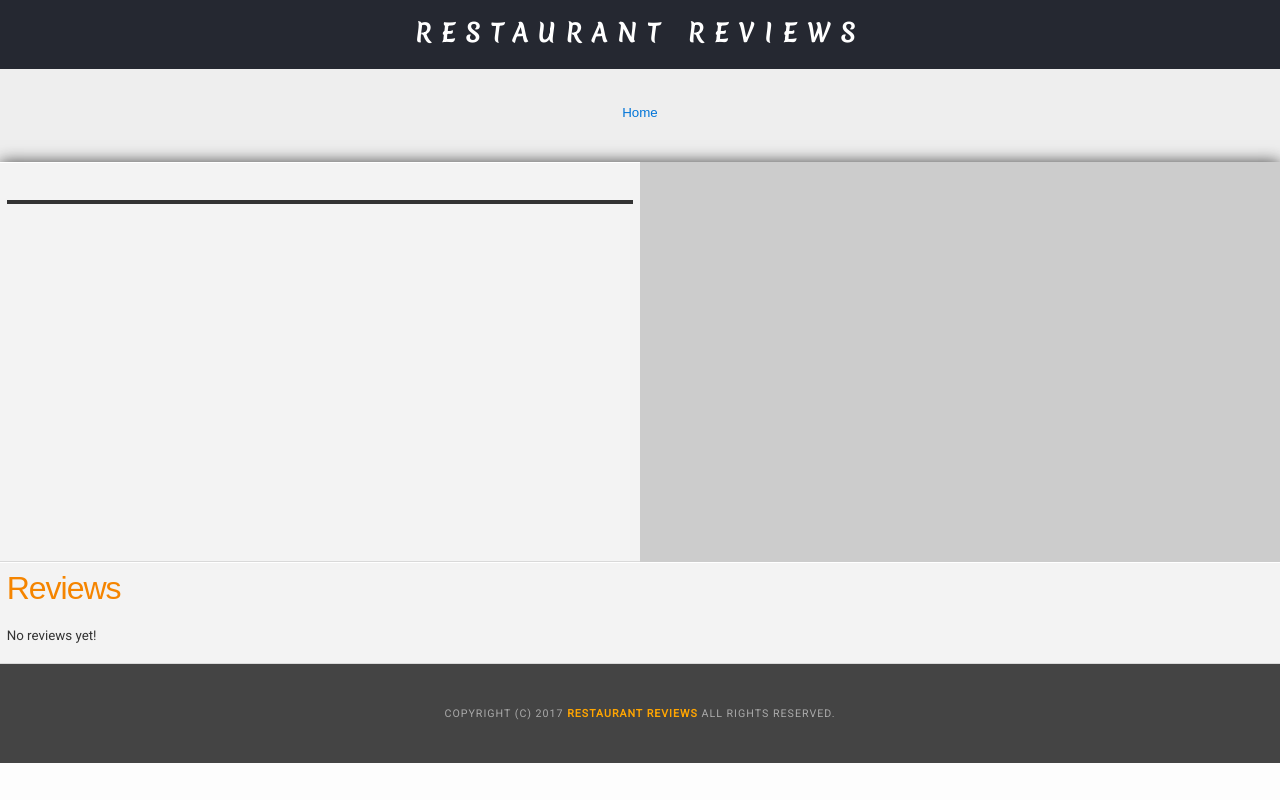
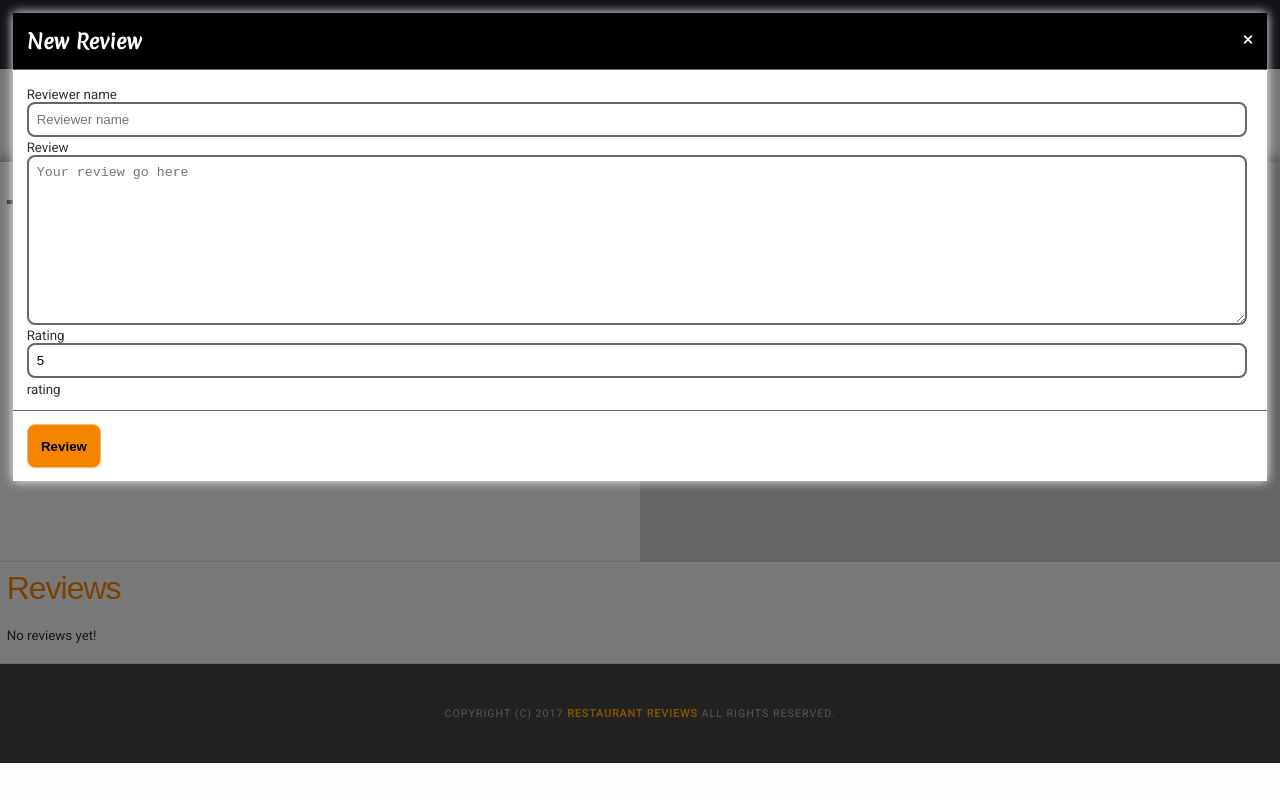
Before and after one commit to manimanis/mws-part3, a website: page app/restaurant.html in a window 1280 px wide. Drawn offline with nearby package versions, Linux system fonts and the light colour scheme; files that its build step writes are made by us from their sources; no server answers.

Commit message:
Added new rating class and modal dialog to enter user's reviews

```diff
--- a/app/css/styles.css
+++ b/app/css/styles.css
@@ -553,4 +553,81 @@ a.skip-main:focus, a.skip-main:active {
   color: #fff !important;
 }
 
-/********************/
+/* modal */
+#modal {
+  position: absolute;
+  top: 0;
+  left: 0;
+  width: 100%;
+  height: 100%;;
+  background-color: rgba(0, 0, 0, 0.5);
+  z-index: 9999;
+}
+
+#modal .modal-dialog {
+  position: fixed;
+  top: 1em;
+  left: 1em;
+  width: calc(100% - 2em);
+  background-color: #fff;
+  box-shadow: 0 0 10px #fff;
+}
+
+.modal-dialog .modal-title {
+  background-color: #000;
+  color: #fff;
+}
+
+.modal-dialog .modal-title,
+.modal-dialog .modal-content,
+.modal-dialog .modal-footer {
+  padding: 1em;
+  border-bottom: thin solid #666;
+}
+
+.modal-dialog .modal-footer {
+  border-bottom: 0;
+}
+
+.modal-dialog form {
+  display: flex;
+  flex-wrap: wrap;
+}
+
+.modal-content > form > div {
+  width: 100%;
+  margin-top: 0.25em;
+}
+
+.modal-dialog .modal-title .close {
+  float: right;
+  font-size: 1.5em;
+}
+
+.modal-dialog .modal-title h2 {
+  margin: 0;
+  font-family: "Merienda";
+}
+
+.modal-dialog label {
+  display: block;
+  width: 100%;
+}
+
+.modal-dialog input[type=text],
+.modal-dialog input[type=number],
+.modal-dialog textarea {
+  display: block;
+  padding: 8px;
+  width: calc(100% - 2em);
+  border-radius: 8px;
+  border: 2px solid #666;
+}
+
+.modal-footer button {
+  padding: 1em;
+  background-color: #f58500;
+  font-weight: bold;
+  border-radius: 8px;
+  border: thin solid #fdb767;
+}
--- a/app/restaurant.html
+++ b/app/restaurant.html
@@ -77,6 +77,35 @@
   </main>
   <!-- End main -->
 
+  <div id="modal">
+    <div class="modal-dialog">
+      <div class="modal-title">
+        <span class="close" role="button" aria-label="close">&times;</span>
+        <h2>New Review</h2>
+      </div>
+      <div class="modal-content">
+        <form action="">
+          <div>
+            <label for="reviewer_name">Reviewer name</label>
+            <input id="reviewer_name" name="reviewer_name" type="text" placeholder="Reviewer name" aria-placeholder="Reviewer name">
+          </div>
+          <div>
+            <label for="reviewer_text">Review</label>
+            <textarea name="reviewer_text" id="reviewer_text" cols="30" rows="10" placeholder="Your review go here" aria-placeholder="Your review go here"></textarea>
+          </div>
+          <div>
+            <label for="reviewer_rating">Rating</label>
+            <input id="reviewer_rating" name="reviewer_rating" type="number" min="0" max="5" value="5">
+          </div>
+          <div id="reviewer_rating_stars">rating</div>
+        </form>
+      </div>
+      <div class="modal-footer">
+        <button>Review</button>
+      </div>
+    </div>
+  </div>
+
   <!-- Beginning footer -->
   <footer id="footer">
     Copyright (c) 2017
```
Also changed, not shown: app/scripts/ratingctrl.js (added, +48 -0 lines).
